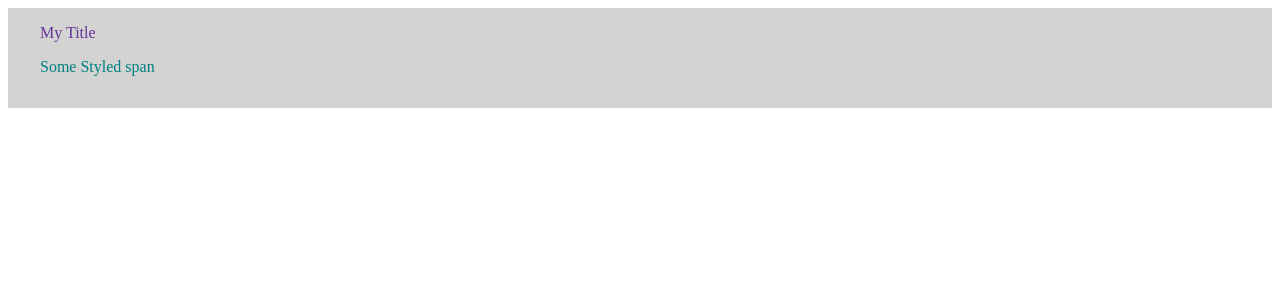
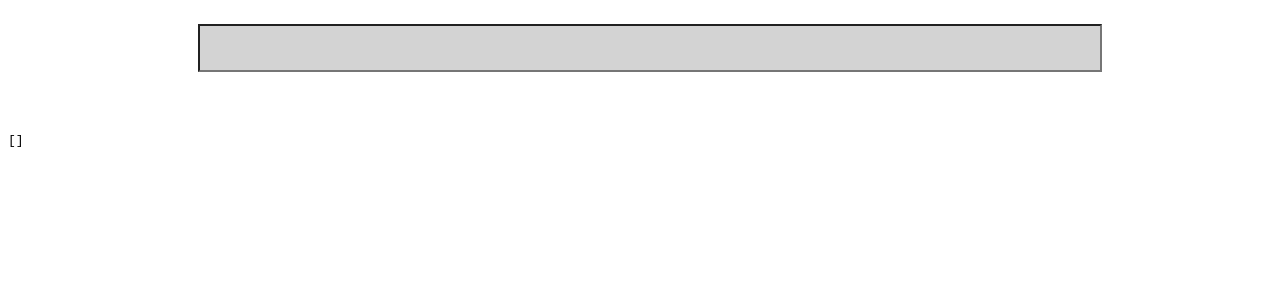
Before and after one commit to fforres/interview-example, a Next.js app: page / in a window 1280 px wide. Shown: the top 300 px of the page. Built offline with nearby package versions, Linux system fonts and the light colour scheme.

Commit message:
autocomplete

```diff
--- /dev/null
+++ b/components/SearchInput/elements.tsx
@@ -0,0 +1,27 @@
+import styled from 'styled-components'
+
+export const Input = styled.input`
+  width: 100%;
+  background: lightgrey;
+  font-size: 1.5rem;
+  padding: 0.5rem;
+`
+
+export const Wrapper = styled.div`
+  padding: 1rem;
+  width: 70%;
+  display: flex;
+  justify-content: center;
+  margin: 0 auto;
+  flex-direction: column;
+`
+
+export const Cities = styled.div`
+  font-size: 1.5rem;
+  padding: 1rem;
+`
+
+export const City = styled.div`
+  margin-top: 1rem;
+  margin-bottom: 1rem;
+`
--- /dev/null
+++ b/components/SearchInput/index.tsx
@@ -0,0 +1,40 @@
+import React, { useEffect, useState } from 'react'
+
+import { Input, Wrapper, Cities, City } from './elements'
+
+interface Props {
+  onSelectedOption: (arg1: any) => void
+}
+
+const useFetchCities = (cityName: string): { name: string }[] => {
+  const [response, setResponse] = useState([])
+  useEffect(() => {
+    // prevent first render run
+    if (cityName.trim() === '') {
+      return
+    }
+    fetch(`http://localhost:3000/api/city?name=${cityName}`)
+      .then(res => res.json())
+      .then(json => setResponse(json))
+  }, [cityName])
+  return response
+}
+
+export const SearchInput: React.FC<Props> = () => {
+  const [cityName, setCityName] = useState('')
+  const cities = useFetchCities(cityName)
+  return (
+    <Wrapper>
+      <Input
+        onChange={e => {
+          setCityName(e.target.value)
+        }}
+      />
+      <Cities>
+        {cities.map(city => {
+          return <City>{city.name}</City>
+        })}
+      </Cities>
+    </Wrapper>
+  )
+}
--- a/pages/index.tsx
+++ b/pages/index.tsx
@@ -1,27 +1,17 @@
-import React from 'react'
+import React, { useState } from 'react'
 import styled from 'styled-components'
+import { SearchInput } from '../components/SearchInput'
 
-const StyledSpan = styled.div`
-  color: teal;
-  padding: 1rem;
-`
-
-export default () => (
-  <div>
-    <div
-      style={{
-        padding: '1rem',
-        background: 'lightgrey'
-      }}
-    >
-      <span className="title">My Title</span>
-      <StyledSpan>Some Styled span</StyledSpan>
+export default () => {
+  const [selectedOptions, setSelectedOptions] = useState<any[]>([])
+  return (
+    <div>
+      <SearchInput
+        onSelectedOption={(option: any) => {
+          setSelectedOptions([...selectedOptions, option])
+        }}
+      />
+      <pre>{JSON.stringify(selectedOptions, null, 2)}</pre>
     </div>
-    <style jsx>{`
-      .title {
-        color: rebeccapurple;
-        padding: 1rem;
-      }
-    `}</style>
-  </div>
-)
+  )
+}
```
